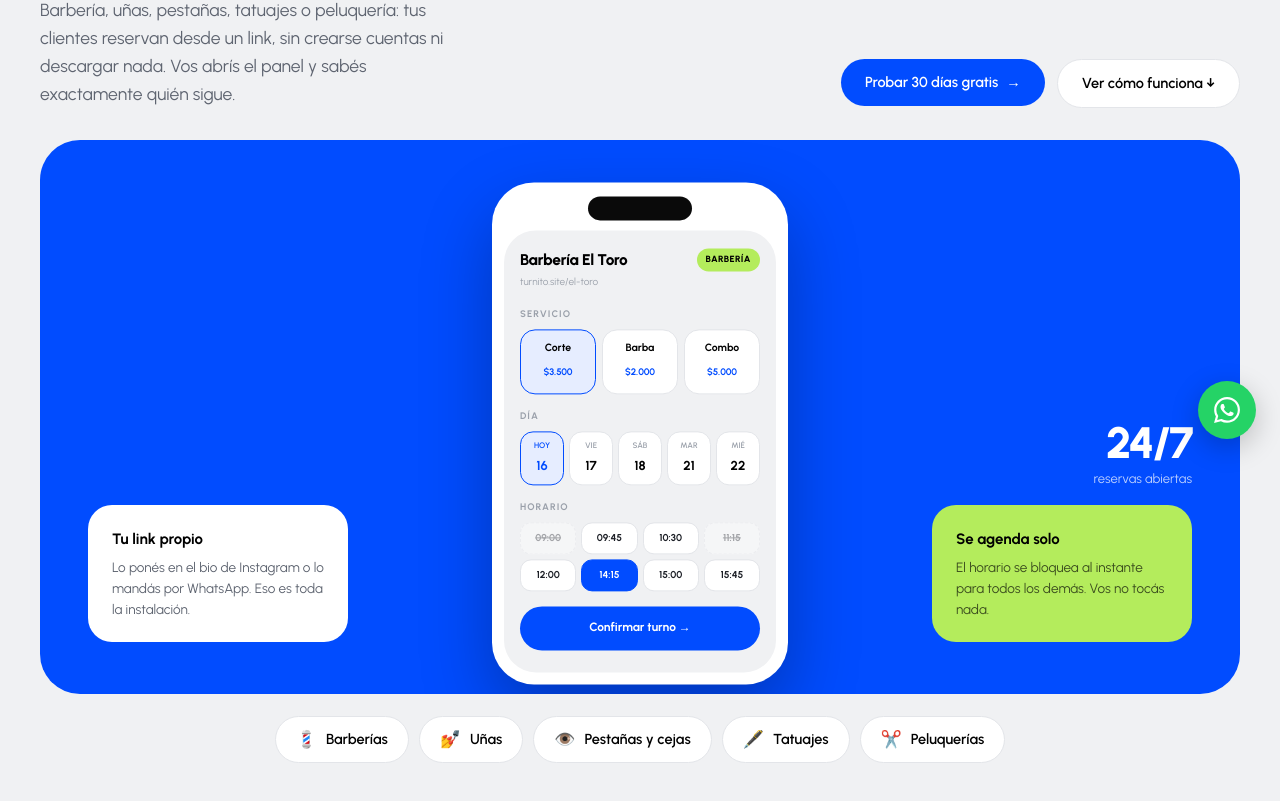
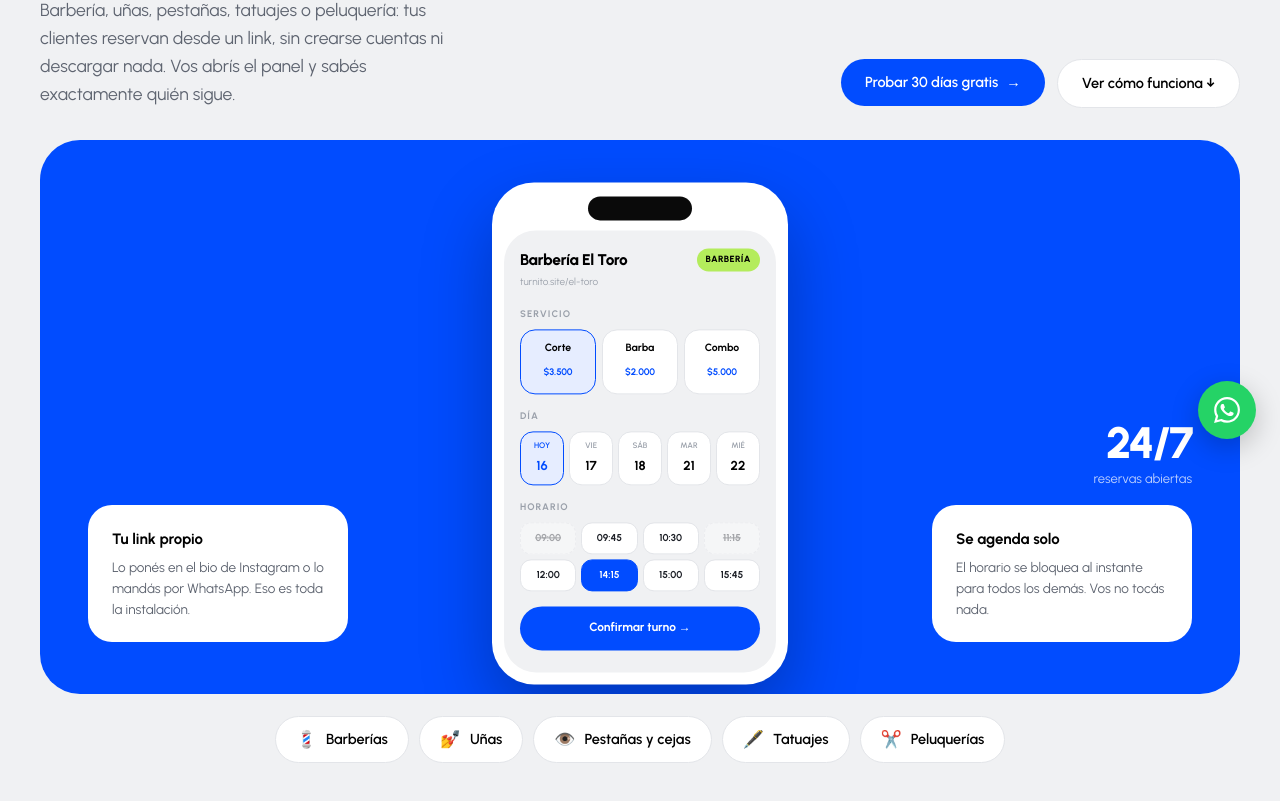
Before and after one commit to samuelsuarezok/turnito, a Next.js app: page / in a window 1280 px wide. Shown: the part 337-1138 px from the top of the page. Built offline with nearby package versions, Linux system fonts and the light colour scheme.

Commit message:
correcciones de front

```diff
--- a/app/page.tsx
+++ b/app/page.tsx
@@ -63,9 +63,6 @@ const css = `
 .ld .qcard{background:var(--c-block-card);border-radius:24px;padding:22px 24px;max-width:260px}
 .ld .qcard h4{font-size:15px;font-weight:700;color:var(--c-block-card-ink);margin-bottom:6px}
 .ld .qcard p{font-size:13.5px;color:var(--c-block-card-muted);line-height:1.55}
-.ld .qcard.lime{background:var(--c-highlight)}
-.ld .qcard.lime h4{color:var(--c-on-highlight)}
-.ld .qcard.lime p{color:rgba(0,0,0,.68)}
 .ld .stat-b{color:var(--c-on-block)}
 .ld .stat-b b{display:block;font-size:44px;font-weight:800;letter-spacing:-0.04em;line-height:1}
 .ld .stat-b span{font-size:13px;color:var(--c-on-block-soft)}
@@ -388,7 +385,7 @@ export default function LandingPage() {
               <div className="stat-b" style={{ textAlign: "right" }}>
                 <b>24/7</b><span>reservas abiertas</span>
               </div>
-              <div className="qcard lime">
+              <div className="qcard">
                 <h4>Se agenda solo</h4>
                 <p>El horario se bloquea al instante para todos los demás. Vos no tocás nada.</p>
               </div>
```
